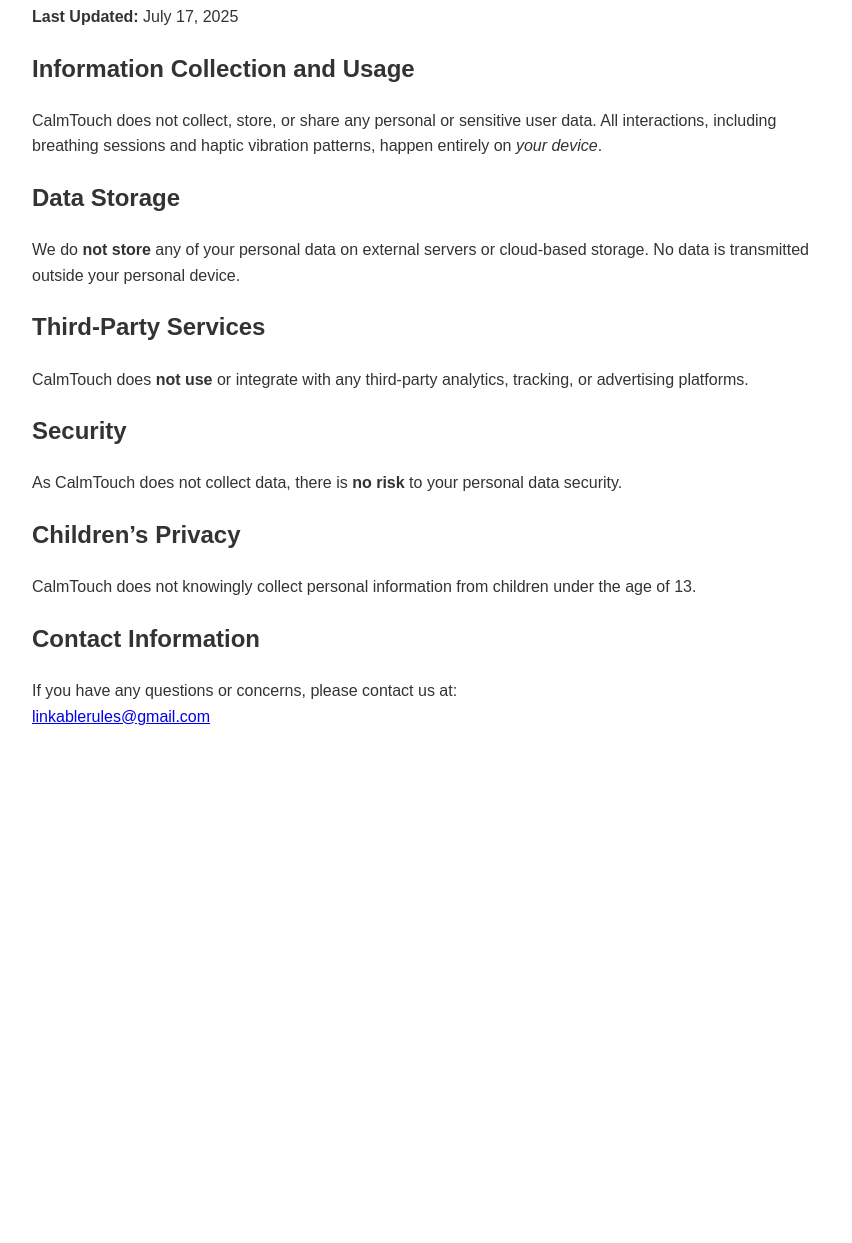
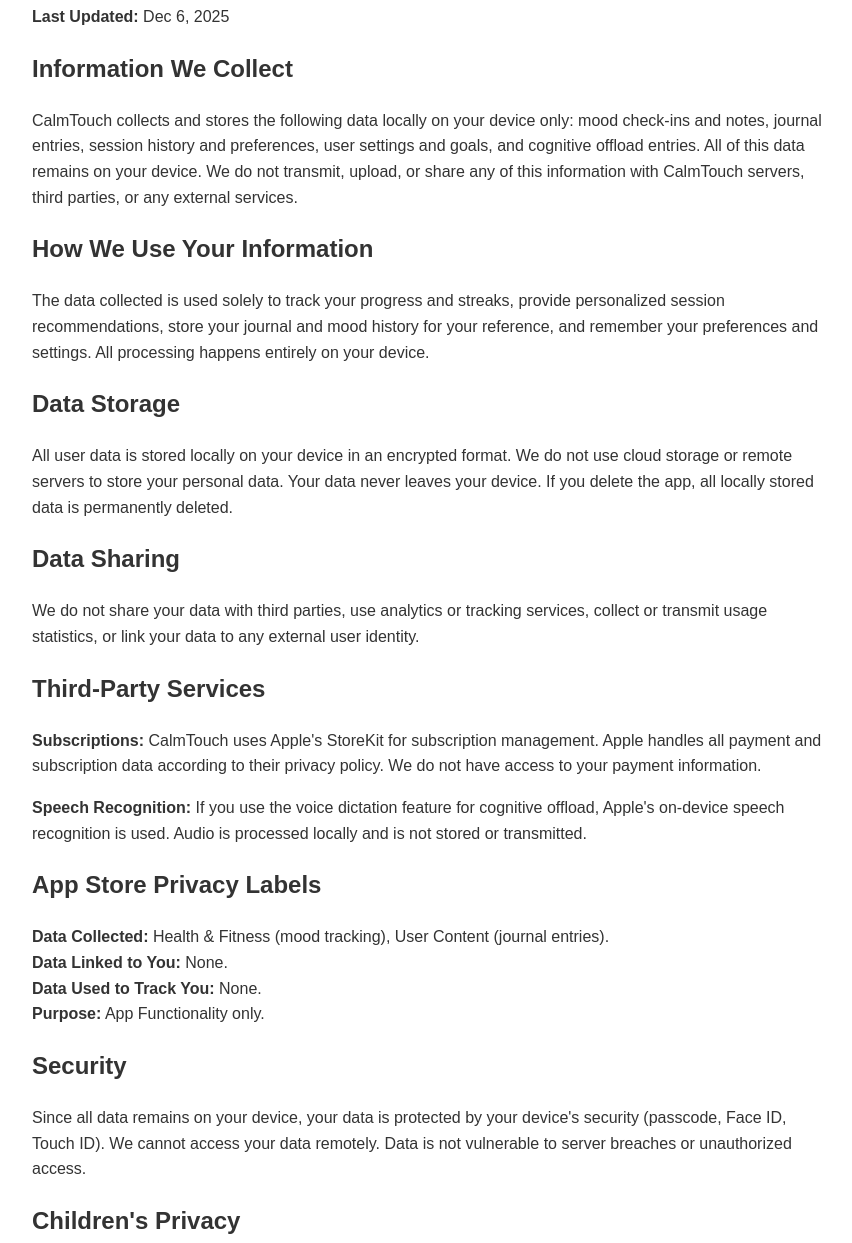
Before and after one commit to muggle14/calmtouch-privacy-policy, a plain HTML site: page index.html in a window 1280 px wide. Shown: the part 138-1381 px from the top of the page, without its empty margins (208-1060 px from the left). Before the commit the page ends 931 px from the top, so only its background shows below. Drawn offline with Linux system fonts and the light colour scheme.

Commit message:
Revise privacy policy and update contact information
Updated privacy policy content and last updated date.

```diff
--- a/index.html
+++ b/index.html
@@ -20,39 +20,67 @@
 </head>
 <body>
     <h1>CalmTouch Privacy Policy</h1>
-  <p><strong>Last Updated:</strong> July 17, 2025</p>
+    <p><strong>Last Updated:</strong> Dec 6, 2025</p>
 
-  <h2>Information Collection and Usage</h2>
+    <h2>Information We Collect</h2>
     <p>
-    CalmTouch does not collect, store, or share any personal or sensitive user data.
-    All interactions, including breathing sessions and haptic vibration patterns, happen entirely on <em>your device</em>.
+        CalmTouch collects and stores the following data locally on your device only: mood check-ins and notes, journal entries, session history and preferences, user settings and goals, and cognitive offload entries. All of this data remains on your device. We do not transmit, upload, or share any of this information with CalmTouch servers, third parties, or any external services.
+    </p>
+
+    <h2>How We Use Your Information</h2>
+    <p>
+        The data collected is used solely to track your progress and streaks, provide personalized session recommendations, store your journal and mood history for your reference, and remember your preferences and settings. All processing happens entirely on your device.
     </p>
 
     <h2>Data Storage</h2>
     <p>
-    We do <strong>not store</strong> any of your personal data on external servers or cloud-based storage.
-    No data is transmitted outside your personal device.
+        All user data is stored locally on your device in an encrypted format. We do not use cloud storage or remote servers to store your personal data. Your data never leaves your device. If you delete the app, all locally stored data is permanently deleted.
+    </p>
+
+    <h2>Data Sharing</h2>
+    <p>
+        We do not share your data with third parties, use analytics or tracking services, collect or transmit usage statistics, or link your data to any external user identity.
     </p>
 
     <h2>Third-Party Services</h2>
     <p>
-    CalmTouch does <strong>not use</strong> or integrate with any third-party analytics, tracking, or advertising platforms.
+        <strong>Subscriptions:</strong> CalmTouch uses Apple's StoreKit for subscription management. Apple handles all payment and subscription data according to their privacy policy. We do not have access to your payment information.
+    </p>
+    <p>
+        <strong>Speech Recognition:</strong> If you use the voice dictation feature for cognitive offload, Apple's on-device speech recognition is used. Audio is processed locally and is not stored or transmitted.
+    </p>
+
+    <h2>App Store Privacy Labels</h2>
+    <p>
+        <strong>Data Collected:</strong> Health & Fitness (mood tracking), User Content (journal entries).<br>
+        <strong>Data Linked to You:</strong> None.<br>
+        <strong>Data Used to Track You:</strong> None.<br>
+        <strong>Purpose:</strong> App Functionality only.
     </p>
 
     <h2>Security</h2>
     <p>
-    As CalmTouch does not collect data, there is <strong>no risk</strong> to your personal data security.
+        Since all data remains on your device, your data is protected by your device's security (passcode, Face ID, Touch ID). We cannot access your data remotely. Data is not vulnerable to server breaches or unauthorized access.
     </p>
 
-  <h2>Children’s Privacy</h2>
+    <h2>Children's Privacy</h2>
     <p>
-    CalmTouch does not knowingly collect personal information from children under the age of 13.
+        CalmTouch does not knowingly collect personal information from children under the age of 13. All data remains on-device regardless of user age.
+    </p>
+
+    <h2>Your Rights</h2>
+    <p>
+        You have complete control over your data. All data is stored locally on your device. You can delete the app at any time to permanently remove all data. No data recovery is possible once the app is deleted.
+    </p>
+
+    <h2>Changes to This Policy</h2>
+    <p>
+        We may update this privacy policy from time to time. We will notify you of any changes by updating the "Last Updated" date.
     </p>
 
     <h2>Contact Information</h2>
     <p>
-    If you have any questions or concerns, please contact us at:<br />
-    <a href="mailto:linkablerules@gmail.com">linkablerules@gmail.com</a>
+        If you have any questions or concerns, please contact us at: connect@AIBuiltBetter.com.
     </p>
 </body>
 </html>
```
Lines whose indentation alone changed are shown as unchanged.
